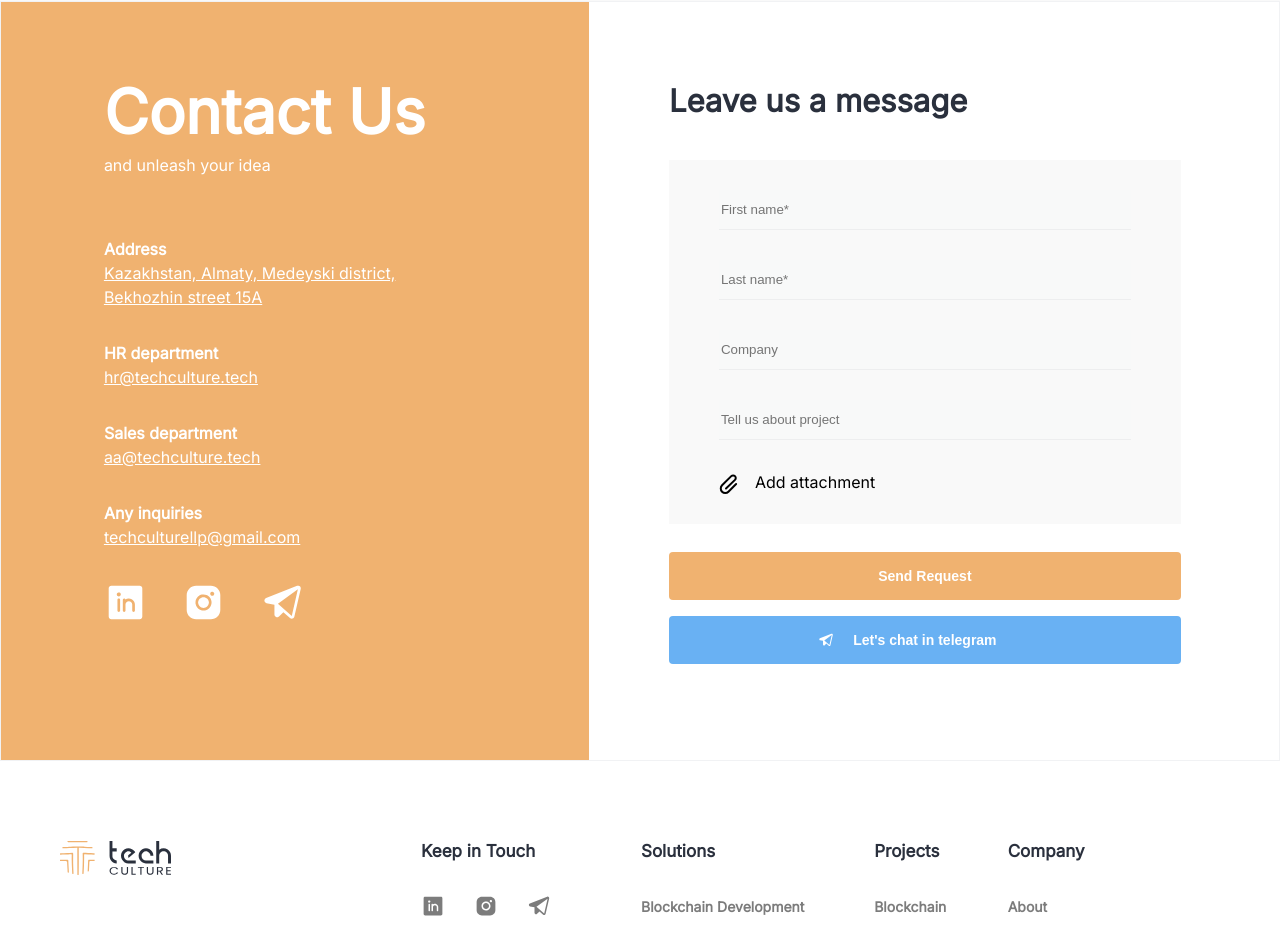
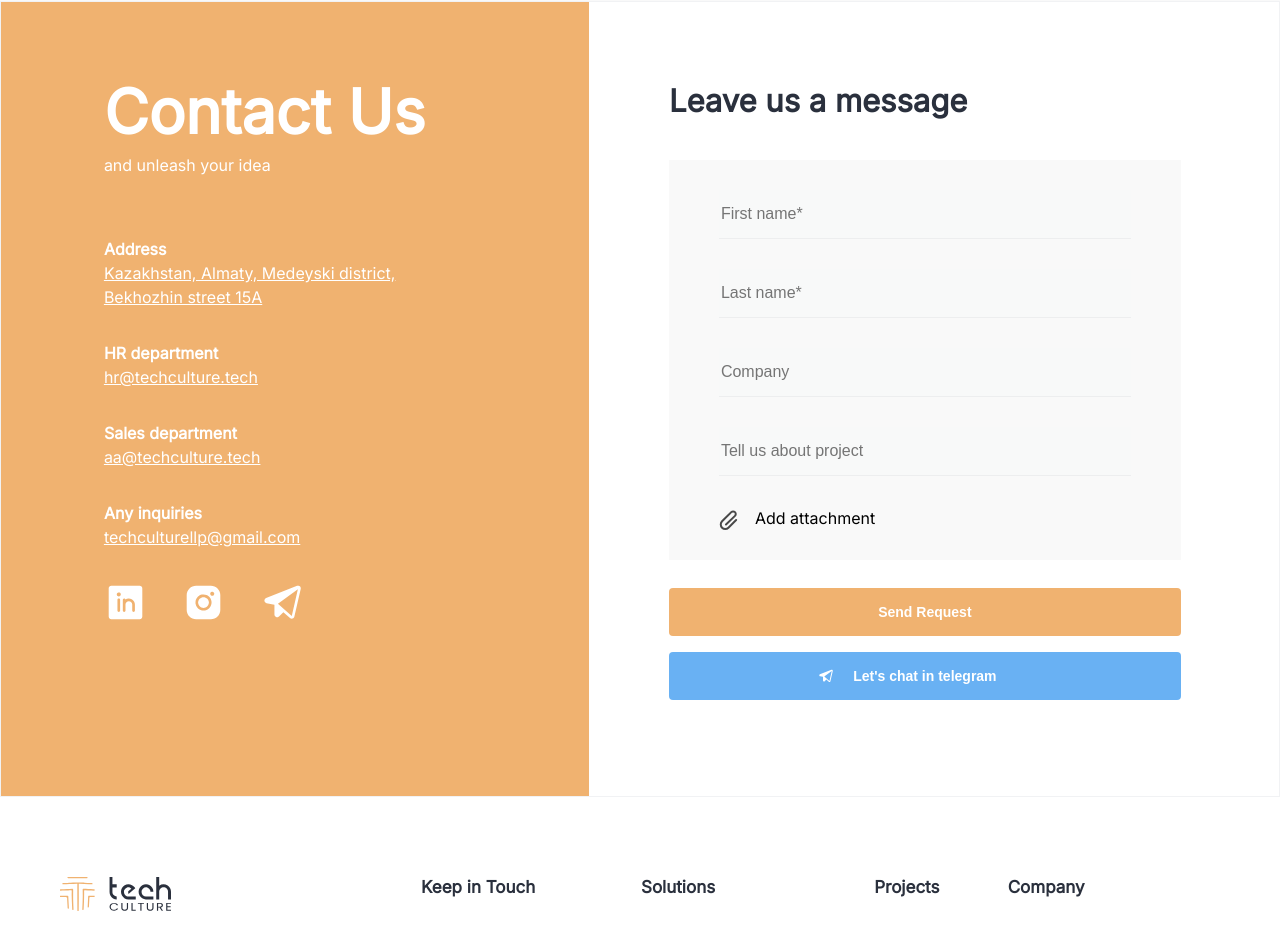
Before and after one commit to DrannikovVladimir/tech, a React (Create React App) app: page / in a window 1280 px wide. Shown: the part 4313-5243 px from the top of the page. Built offline with nearby package versions, Linux system fonts and the light colour scheme.

Commit message:
Added styles to form errors

```diff
--- a/src/pages/MainPage/components/ContactsBlock/ContactsBlockStyle.scss
+++ b/src/pages/MainPage/components/ContactsBlock/ContactsBlockStyle.scss
@@ -102,13 +102,28 @@
   padding-bottom: 12px;
   border: none;
   border-bottom: 1px solid rgba(172, 175, 179, 0.15);
+  font-size: inherit;
+  line-height: inherit;
   background-color: #F8F9F9;
+}
+
+.form__input--error {
+  border-bottom-color: #FF3333;
+  &::placeholder {
+    color: red;
+  }
 }
 
 .form-input__file {
   opacity: 0;
   visibility: hidden;
   position: absolute;
+}
+
+.form__error-feedback {
+  margin-bottom: 25px;
+  font-weight: 600;
+  color: #FF3333;
 }
 
 .file-icon__wrapper {
@@ -119,11 +134,14 @@
 
 .file-icon {
   vertical-align: middle;
+  opacity: 0.7;
 }
 
 .file-icon__text {
   margin-left: 17px;
   cursor: pointer;
+  font-size: 16px;
+  line-height: 24px;
 }
 
 .form-button__submit {
--- a/src/pages/MainPage/components/ContactsBlock/components/Form/Form.jsx
+++ b/src/pages/MainPage/components/ContactsBlock/components/Form/Form.jsx
@@ -1,5 +1,6 @@
 import * as React from 'react';
 import { useFormik } from 'formik';
+import cn from 'classnames'
 //components
 import FeedbackForm from '../FeedbackForm/FeedbackForm';
 //icons
@@ -23,10 +24,18 @@ const Form = () => {
     onSubmit: (values, actions) => {
       console.log(values);
       actions.resetForm();
+      setIsSubmited(true);
     }
   });
 
-  console.log(isSubmited);
+  const classInputFirstName = cn('form__input', {
+    'form__input--error': !formik.isValid,
+  });
+
+  const classInputLastName = cn('form__input', {
+    'form__input--error': !formik.isValid,
+  });
+
   return (
     <>
       {!isSubmited
@@ -37,7 +46,7 @@ const Form = () => {
                   <label htmlFor="firstName" className="visually-hidden">first name</label>
                   <input
                     type="text"
-                    className="form__input"
+                    className={classInputFirstName}
                     id="firstName"
                     name="firstName"
                     placeholder="First name*"
@@ -49,7 +58,7 @@ const Form = () => {
                   <label htmlFor="lastName" className="visually-hidden">last name</label>
                   <input
                     type="text"
-                    className="form__input"
+                    className={classInputLastName}
                     id="lastName"
                     name="lastName"
                     placeholder="Last name*"
@@ -91,10 +100,16 @@ const Form = () => {
                   </label>
                 </div>
               </div>
+              {formik.touched.firstName && formik.errors.firstName
+                ? <div className="form__error-feedback">{formik.errors.firstName}</div>
+                : null}
+              {formik.touched.lastName && formik.errors.lastName
+                ? <div className="form__error-feedback">{formik.errors.lastName}</div>
+                : null}
               <button className="form-button__submit" type="submit">Send Request</button>
             </form>
         ) : <FeedbackForm />}
-        {isSubmited ? <button type="button" className="form-button__submit" onClick={() => setIsSubmited(false)}>Send another message</button> : null}
+        {isSubmited ? <button type="button" className="form-button__submit" onClick={() => setIsSubmited(false)} disabled={formik.isSubmitting}>Send another message</button> : null}
     </>
   )
 };
--- a/src/pages/MainPage/components/ContactsBlock/components/Form/validation.js
+++ b/src/pages/MainPage/components/ContactsBlock/components/Form/validation.js
@@ -1,8 +1,8 @@
 import * as Yup from 'yup';
 
 const validationSchema = Yup.object({
-  firstName: Yup.string().required('Required field'),
-  lastName: Yup.string().required('Required field'),
+  firstName: Yup.string().required('Please enter First name'),
+  lastName: Yup.string().required('Please enter Last name'),
 });
 
 export default validationSchema;
```
